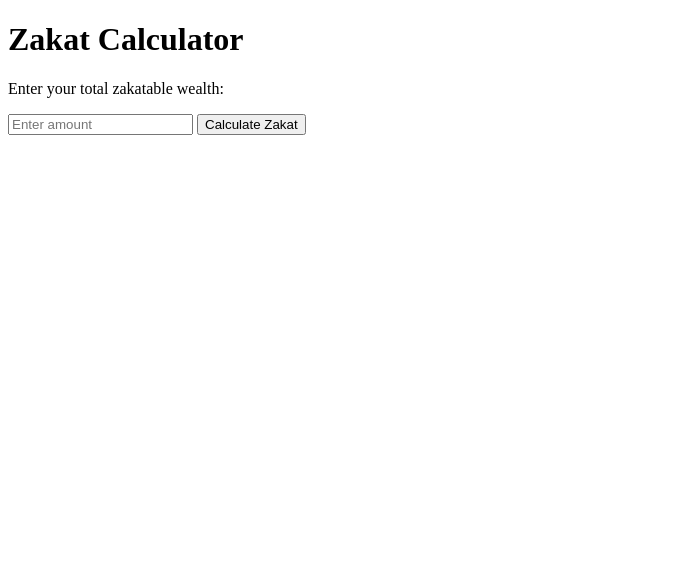
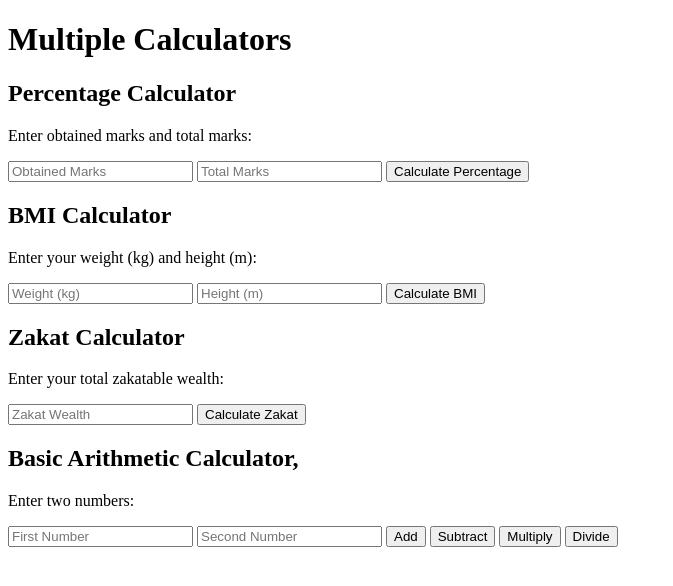
Before and after one commit to RanaZohaibZaman/Js-Calculator, a plain HTML site: page index.html in a window 1280 px wide. Shown: the whole page, without its empty margins (0-673 px from the left). Drawn offline with Linux system fonts and the light colour scheme.

Commit message:
Add files via upload
These are 4 Four Calculators Percentage, BMI , Zakat and Basic Arithmetic Calculator. in html and Java Script

```diff
--- a/index.html
+++ b/index.html
@@ -1,16 +1,47 @@
 <!DOCTYPE html>
 <html>
 <head>
-    <title>Zakat Calculator</title>
-    <script src="zakat_calculator.js" defer></script>
+    <title>Multiple Calculators</title>
+    <script src="calculators.js" defer></script>
 </head>
 <body>
-    <h1>Zakat Calculator</h1>
+    <h1>Multiple Calculators</h1>
+
+    <h2>Percentage Calculator</h2>
+    <p>Enter obtained marks and total marks:</p>
+    <input type="number" id="obtainedMarks" placeholder="Obtained Marks">
+    <input type="number" id="totalMarks" placeholder="Total Marks">
+    <button onclick="calculatePercentage()">Calculate Percentage</button>
+    <p id="percentageResult"></p>
+
+    <h2>BMI Calculator</h2>
+    <p>Enter your weight (kg) and height (m):</p>
+    <input type="number" id="weight" placeholder="Weight (kg)">
+    <input type="number" id="height" placeholder="Height (m)">
+    <button onclick="calculateBMI()">Calculate BMI</button>
+    <p id="bmiResult"></p>
+
+    <h2>Zakat Calculator</h2>
     <p>Enter your total zakatable wealth:</p>
-    <input type="number" id="wealth" placeholder="Enter amount">
+    <input type="number" id="zakatWealth" placeholder="Zakat Wealth">
     <button onclick="calculateZakat()">Calculate Zakat</button>
-    <p id="result"></p>
+    <p id="zakatResult"></p>
 
-    <script src="/index.js"></script>
+    <h2>Basic Arithmetic Calculator, </h2>
+    <p>Enter two numbers:</p>
+    <input type="number" id="num1" placeholder="First Number">
+    <input type="number" id="num2" placeholder="Second Number">
+    <button onclick="calculateAdd()">Add</button>
+    <button onclick="calculateSubtract()">Subtract</button>
+    <button onclick="calculateMultiply()">Multiply</button>
+    <button onclick="calculateDivide()">Divide</button>
+    <p id="arithmeticResult"></p>
+
+
+
+<script src="/index.js" ></script>
+
+
+
 </body>
 </html>
--- a/index.js
+++ b/index.js
@@ -1,9 +1,93 @@
-function calculateZakat() {
-    const wealth = parseFloat(document.getElementById('wealth').value);
-    if (isNaN(wealth) || wealth < 0) {
-        document.getElementById('result').innerText = "Please enter a valid amount.";
+// Percentage Calculator
+function calculatePercentage() {
+    const obtainedMarks = parseFloat(document.getElementById('obtainedMarks').value);
+    const totalMarks = parseFloat(document.getElementById('totalMarks').value);
+
+    if (isNaN(obtainedMarks) || isNaN(totalMarks) || totalMarks <= 0) {
+        document.getElementById('percentageResult').innerText = "Please enter valid marks.";
         return;
     }
-    const zakat = wealth * 0.025;
-    document.getElementById('result').innerText = "Your Zakat is: " + zakat.toFixed(2);
+
+    const percentage = (obtainedMarks / totalMarks) * 100;
+    document.getElementById('percentageResult').innerText = "Your Percentage is: " + percentage.toFixed(2) + "%";
 }
+
+// BMI Calculator
+function calculateBMI() {
+    const weight = parseFloat(document.getElementById('weight').value);
+    const height = parseFloat(document.getElementById('height').value);
+
+    if (isNaN(weight) || isNaN(height) || height <= 0) {
+        document.getElementById('bmiResult').innerText = "Please enter valid weight and height.";
+        return;
+    }
+
+    const bmi = weight / (height * height);
+    document.getElementById('bmiResult').innerText = "Your BMI is: " + bmi.toFixed(2);
+}
+
+// Zakat Calculator
+function calculateZakat() {
+    const zakatWealth = parseFloat(document.getElementById('zakatWealth').value);
+
+    if (isNaN(zakatWealth) || zakatWealth < 0) {
+        document.getElementById('zakatResult').innerText = "Please enter a valid amount.";
+        return;
+    }
+
+    const zakat = zakatWealth * 0.025;
+    document.getElementById('zakatResult').innerText = "Your Zakat is: " + zakat.toFixed(2);
+}
+
+// Arithmetic Calculator
+function calculateAdd() {
+    const num1 = parseFloat(document.getElementById('num1').value);
+    const num2 = parseFloat(document.getElementById('num2').value);
+
+    if (isNaN(num1) || isNaN(num2)) {
+        document.getElementById('arithmeticResult').innerText = "Please enter valid numbers.";
+        return;
+    }
+
+    const result = num1 + num2;
+    document.getElementById('arithmeticResult').innerText = "Addition Result: " + result;
+}
+
+function calculateSubtract() {
+    const num1 = parseFloat(document.getElementById('num1').value);
+    const num2 = parseFloat(document.getElementById('num2').value);
+
+    if (isNaN(num1) || isNaN(num2)) {
+        document.getElementById('arithmeticResult').innerText = "Please enter valid numbers.";
+        return;
+    }
+
+    const result = num1 - num2;
+    document.getElementById('arithmeticResult').innerText = "Subtraction Result: " + result;
+}
+
+function calculateMultiply() {
+    const num1 = parseFloat(document.getElementById('num1').value);
+    const num2 = parseFloat(document.getElementById('num2').value);
+
+    if (isNaN(num1) || isNaN(num2)) {
+        document.getElementById('arithmeticResult').innerText = "Please enter valid numbers.";
+        return;
+    }
+
+    const result = num1 * num2;
+    document.getElementById('arithmeticResult').innerText = "Multiplication Result: " + result;
+}
+
+function calculateDivide() {
+    const num1 = parseFloat(document.getElementById('num1').value);
+    const num2 = parseFloat(document.getElementById('num2').value);
+
+    if (isNaN(num1) || isNaN(num2) || num2 === 0) {
+        document.getElementById('arithmeticResult').innerText = "Please enter valid numbers. Division by zero is not allowed.";
+        return;
+    }
+
+    const result = num1 / num2;
+    document.getElementById('arithmeticResult').innerText = "Division Result: " + result;
+}
```
